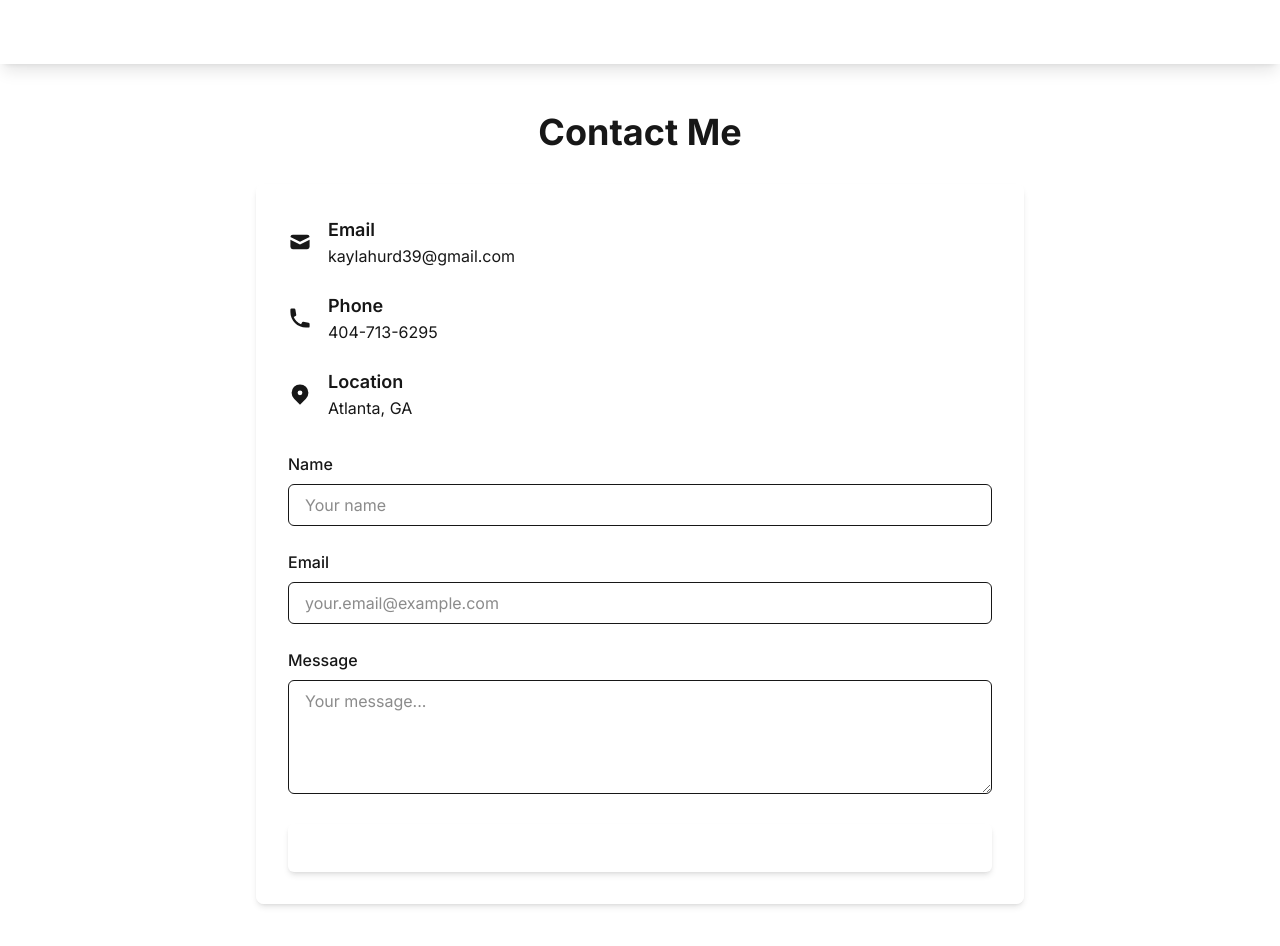
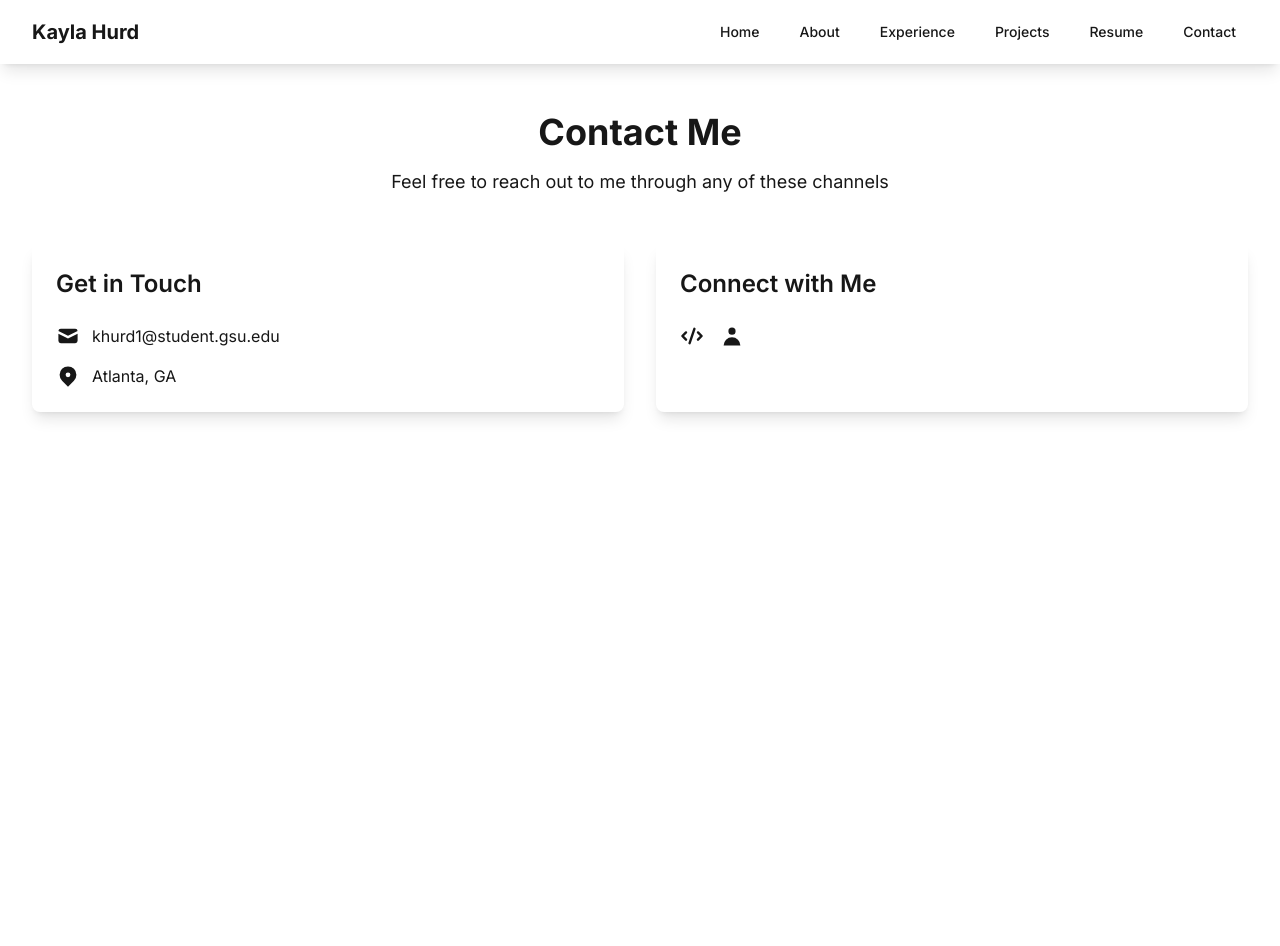
Before and after one commit to kaylahurd/portfolio, a Next.js app: page /contact in a window 1280 px wide. Before the commit this address had no page. Shown: the top 946 px of the page. After the commit the page ends 864 px from the top, so only its background shows below. Built offline with nearby package versions, Linux system fonts and the light colour scheme.

Commit message:
Update website theme to black and white with pink accents

```diff
--- a/app/components/Navbar.tsx
+++ b/app/components/Navbar.tsx
@@ -20,11 +20,11 @@ export default function Navbar() {
   const pathname = usePathname();
 
   return (
-    <nav className="fixed w-full z-50 bg-custom-pink-500 dark:bg-custom-pink-800 shadow-lg">
+    <nav className="fixed w-full z-50 bg-custom-black-800 shadow-lg">
       <div className="max-w-7xl mx-auto px-4 sm:px-6 lg:px-8">
         <div className="flex items-center justify-between h-16">
           <div className="flex items-center">
-            <Link href="/" className="text-xl font-bold text-white">
+            <Link href="/" className="text-xl font-bold text-custom-pink-500">
               Kayla Hurd
             </Link>
           </div>
@@ -40,8 +40,8 @@ export default function Navbar() {
                     href={item.href}
                     className={`px-3 py-2 rounded-md text-sm font-medium transition-colors ${
                       isActive
-                        ? 'bg-custom-pink-600 dark:bg-custom-pink-700 text-white'
-                        : 'text-white hover:bg-custom-pink-400 dark:hover:bg-custom-pink-600'
+                        ? 'bg-custom-black-700 text-custom-pink-500'
+                        : 'text-custom-black-100 hover:bg-custom-black-700 hover:text-custom-pink-500'
                     }`}
                   >
                     {item.name}
@@ -55,7 +55,7 @@ export default function Navbar() {
           <div className="md:hidden">
             <button
               onClick={() => setIsOpen(!isOpen)}
-              className="inline-flex items-center justify-center p-2 rounded-md text-white hover:text-white hover:bg-custom-pink-400 dark:hover:bg-custom-pink-600 focus:outline-none"
+              className="inline-flex items-center justify-center p-2 rounded-md text-custom-black-100 hover:text-custom-pink-500 hover:bg-custom-black-700 focus:outline-none"
             >
               {isOpen ? <HiX className="h-6 w-6" /> : <HiMenu className="h-6 w-6" />}
             </button>
@@ -70,7 +70,7 @@ export default function Navbar() {
             initial={{ opacity: 0, height: 0 }}
             animate={{ opacity: 1, height: 'auto' }}
             exit={{ opacity: 0, height: 0 }}
-            className="md:hidden bg-custom-pink-500 dark:bg-custom-pink-800"
+            className="md:hidden bg-custom-black-800"
           >
             <div className="px-2 pt-2 pb-3 space-y-1 sm:px-3">
               {navigation.map((item) => {
@@ -81,8 +81,8 @@ export default function Navbar() {
                     href={item.href}
                     className={`block px-3 py-2 rounded-md text-base font-medium ${
                       isActive
-                        ? 'bg-custom-pink-600 dark:bg-custom-pink-700 text-white'
-                        : 'text-white hover:bg-custom-pink-400 dark:hover:bg-custom-pink-600'
+                        ? 'bg-custom-black-700 text-custom-pink-500'
+                        : 'text-custom-black-100 hover:bg-custom-black-700 hover:text-custom-pink-500'
                     }`}
                     onClick={() => setIsOpen(false)}
                   >
--- a/app/contact/page.tsx
+++ b/app/contact/page.tsx
@@ -1,136 +1,77 @@
 'use client';
 
 import { motion } from 'framer-motion';
-import { HiMail, HiPhone, HiLocationMarker } from 'react-icons/hi';
+import { HiMail, HiPhone, HiLocationMarker, HiCode, HiUser } from 'react-icons/hi';
 
 export default function Contact() {
   return (
-    <div className="min-h-screen bg-gradient-to-b from-custom-pink-50 to-custom-pink-100 dark:from-custom-pink-900 dark:to-custom-pink-800 py-12 px-4 sm:px-6 lg:px-8">
+    <div className="min-h-screen bg-custom-black-900">
+      <div className="max-w-7xl mx-auto px-4 sm:px-6 lg:px-8 py-12">
         <motion.div
           initial={{ opacity: 0, y: 20 }}
           animate={{ opacity: 1, y: 0 }}
           transition={{ duration: 0.5 }}
-        className="max-w-3xl mx-auto"
+          className="text-center mb-12"
         >
-        <h1 className="text-4xl font-bold text-custom-pink-900 dark:text-custom-pink-50 mb-8 text-center">Contact Me</h1>
+          <h1 className="text-4xl font-bold text-custom-black-50 mb-4">Contact Me</h1>
+          <p className="text-lg text-custom-black-200">
+            Feel free to reach out to me through any of these channels
+          </p>
+        </motion.div>
 
-        <div className="bg-white/80 dark:bg-custom-pink-800/80 rounded-lg shadow-md backdrop-blur-sm p-8">
-          <div className="space-y-6">
-            {/* Email */}
+        <div className="grid grid-cols-1 md:grid-cols-2 gap-8">
           <motion.div
             initial={{ opacity: 0, x: -20 }}
             animate={{ opacity: 1, x: 0 }}
-              transition={{ delay: 0.2 }}
-              className="flex items-center space-x-4"
+            transition={{ duration: 0.5, delay: 0.2 }}
+            className="bg-custom-black-800 rounded-lg p-6 shadow-lg"
           >
-              <div className="text-custom-pink-500 dark:text-custom-pink-300">
-                <HiMail size={24} />
+            <h2 className="text-2xl font-semibold text-custom-black-50 mb-6">Get in Touch</h2>
+            <div className="space-y-4">
+              <div className="flex items-center">
+                <HiMail className="h-6 w-6 text-custom-pink-500 mr-3" />
+                <a
+                  href="mailto:khurd1@student.gsu.edu"
+                  className="text-custom-black-200 hover:text-custom-pink-500 transition-colors"
+                >
+                  khurd1@student.gsu.edu
+                </a>
               </div>
-              <div>
-                <h2 className="text-lg font-semibold text-custom-pink-900 dark:text-custom-pink-50">Email</h2>
+              <div className="flex items-center">
+                <HiLocationMarker className="h-6 w-6 text-custom-pink-500 mr-3" />
+                <span className="text-custom-black-200">Atlanta, GA</span>
+              </div>
+            </div>
+          </motion.div>
+
+          <motion.div
+            initial={{ opacity: 0, x: 20 }}
+            animate={{ opacity: 1, x: 0 }}
+            transition={{ duration: 0.5, delay: 0.4 }}
+            className="bg-custom-black-800 rounded-lg p-6 shadow-lg"
+          >
+            <h2 className="text-2xl font-semibold text-custom-black-50 mb-6">Connect with Me</h2>
+            <div className="flex space-x-4">
               <a
-                  href="mailto:kaylahurd39@gmail.com"
-                  className="text-custom-pink-700 dark:text-custom-pink-200 hover:text-custom-pink-600 dark:hover:text-custom-pink-300"
+                href="https://github.com/yourusername"
+                target="_blank"
+                rel="noopener noreferrer"
+                className="text-custom-black-200 hover:text-custom-pink-500 transition-colors"
               >
-                  kaylahurd39@gmail.com
+                <HiCode className="h-6 w-6" />
+              </a>
+              <a
+                href="https://linkedin.com/in/yourusername"
+                target="_blank"
+                rel="noopener noreferrer"
+                className="text-custom-black-200 hover:text-custom-pink-500 transition-colors"
+              >
+                <HiUser className="h-6 w-6" />
               </a>
             </div>
           </motion.div>
-
-            {/* Phone */}
-            <motion.div
-              initial={{ opacity: 0, x: -20 }}
-              animate={{ opacity: 1, x: 0 }}
-              transition={{ delay: 0.3 }}
-              className="flex items-center space-x-4"
-            >
-              <div className="text-custom-pink-500 dark:text-custom-pink-300">
-                <HiPhone size={24} />
         </div>
-              <div>
-                <h2 className="text-lg font-semibold text-custom-pink-900 dark:text-custom-pink-50">Phone</h2>
-                <a
-                  href="tel:404-713-6295"
-                  className="text-custom-pink-700 dark:text-custom-pink-200 hover:text-custom-pink-600 dark:hover:text-custom-pink-300"
-                >
-                  404-713-6295
-                </a>
       </div>
-            </motion.div>
-
-            {/* Location */}
-            <motion.div
-              initial={{ opacity: 0, x: -20 }}
-              animate={{ opacity: 1, x: 0 }}
-              transition={{ delay: 0.4 }}
-              className="flex items-center space-x-4"
-            >
-              <div className="text-custom-pink-500 dark:text-custom-pink-300">
-                <HiLocationMarker size={24} />
-              </div>
-              <div>
-                <h2 className="text-lg font-semibold text-custom-pink-900 dark:text-custom-pink-50">Location</h2>
-                <p className="text-custom-pink-700 dark:text-custom-pink-200">
-                  Atlanta, GA
-                </p>
-              </div>
-            </motion.div>
-          </div>
-
-          {/* Contact Form */}
-          <motion.form
-            initial={{ opacity: 0, y: 20 }}
-            animate={{ opacity: 1, y: 0 }}
-            transition={{ delay: 0.5 }}
-            className="mt-8 space-y-6"
-          >
-            <div>
-              <label htmlFor="name" className="block text-custom-pink-900 dark:text-custom-pink-50 font-medium mb-2">
-                Name
-              </label>
-              <input
-                type="text"
-                id="name"
-                name="name"
-                className="w-full px-4 py-2 rounded-md border border-custom-pink-200 dark:border-custom-pink-700 bg-white/50 dark:bg-custom-pink-900/50 focus:outline-none focus:ring-2 focus:ring-custom-pink-500 focus:border-custom-pink-500"
-                placeholder="Your name"
-              />
-            </div>
-            <div>
-              <label htmlFor="email" className="block text-custom-pink-900 dark:text-custom-pink-50 font-medium mb-2">
-                Email
-              </label>
-              <input
-                type="email"
-                id="email"
-                name="email"
-                className="w-full px-4 py-2 rounded-md border border-custom-pink-200 dark:border-custom-pink-700 bg-white/50 dark:bg-custom-pink-900/50 focus:outline-none focus:ring-2 focus:ring-custom-pink-500 focus:border-custom-pink-500"
-                placeholder="your.email@example.com"
-              />
-            </div>
-            <div>
-              <label htmlFor="message" className="block text-custom-pink-900 dark:text-custom-pink-50 font-medium mb-2">
-                Message
-              </label>
-              <textarea
-                id="message"
-                name="message"
-                rows={4}
-                className="w-full px-4 py-2 rounded-md border border-custom-pink-200 dark:border-custom-pink-700 bg-white/50 dark:bg-custom-pink-900/50 focus:outline-none focus:ring-2 focus:ring-custom-pink-500 focus:border-custom-pink-500"
-                placeholder="Your message..."
-              />
-            </div>
-            <div>
-              <button
-                type="submit"
-                className="w-full bg-custom-pink-500 text-white py-3 px-6 rounded-md hover:bg-custom-pink-600 transition-colors shadow-md hover:shadow-lg"
-              >
-                Send Message
-              </button>
-            </div>
-          </motion.form>
-        </div>
-      </motion.div>
     </div>
   );
 }
--- a/app/layout.tsx
+++ b/app/layout.tsx
@@ -17,7 +17,7 @@ export default function RootLayout({
 }>) {
   return (
     <html lang="en" className="scroll-smooth">
-      <body className={`${inter.className} bg-custom-pink-50 text-custom-pink-900 dark:bg-custom-pink-900 dark:text-custom-pink-50`}>
+      <body className={`${inter.className} bg-custom-black-900 text-custom-black-50`}>
         <Navbar />
         <main className="min-h-screen pt-16">{children}</main>
       </body>
--- a/tailwind.config.js
+++ b/tailwind.config.js
@@ -20,6 +20,18 @@ module.exports = {
           800: '#DF8CD4',
           900: '#DB77CE',
         },
+        'custom-black': {
+          50: '#F5F5F5',
+          100: '#E5E5E5',
+          200: '#D4D4D4',
+          300: '#A3A3A3',
+          400: '#737373',
+          500: '#525252',
+          600: '#404040',
+          700: '#262626',
+          800: '#171717',
+          900: '#0A0A0A',
+        },
       },
     },
   },
```
Also changed, not shown: app/experience/page.tsx (+33 -29 lines), app/page.tsx (+20 -20 lines), app/projects/page.tsx (+59 -22 lines). Lines whose indentation alone changed are shown as unchanged.
